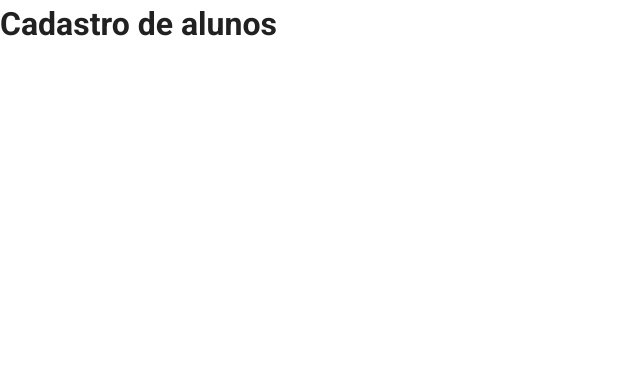
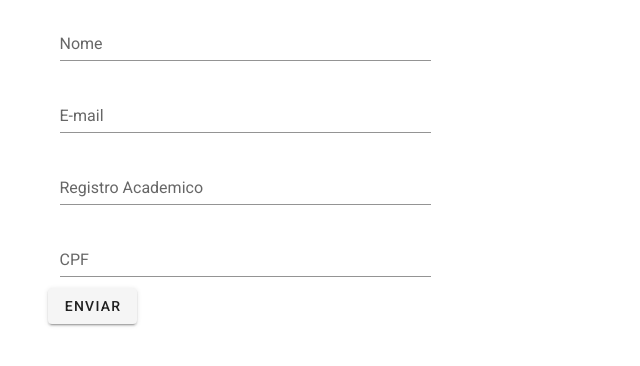
Before and after one commit to arielamorim/edtech-front, a Vue app: page /createstudent in a window 1280 px wide. Shown: the top 366 px of the page, without its empty margins (0-640 px from the left). Built offline with nearby package versions, Linux system fonts and the light colour scheme.

Commit message:
Add axios and first test form

```diff
--- a/package.json
+++ b/package.json
@@ -7,6 +7,7 @@
     "build": "vue-cli-service build"
   },
   "dependencies": {
+    "axios": "^1.6.7",
     "core-js": "^3.8.3",
     "register-service-worker": "^1.7.2",
     "vue": "^2.6.14",
--- a/src/views/CreateStudent.vue
+++ b/src/views/CreateStudent.vue
@@ -1,3 +1,106 @@
 <template>
-    <h1>Cadastro de alunos</h1>
+    <v-form id="create" v-model="valid" @submit.prevent="submitForm">
+        <v-container>
+        <v-row>
+            <v-col cols="12" md="4">
+                <v-text-field
+                    v-model="name"
+                    :rules="nameRules"
+                    label="Nome"
+                    required
+                    hide-details
+                ></v-text-field>
+            </v-col>
+        </v-row>
+        <v-row>
+            <v-col cols="12" md="4">
+            <v-text-field
+                v-model="email"
+                :rules="emailRules"
+                label="E-mail"
+                hide-details
+                required
+            ></v-text-field>
+            </v-col>
+        </v-row>
+        <v-row>
+            <v-col cols="12" md="4">
+                <v-text-field
+                    v-model="ra"
+                    label="Registro Academico"
+                    hide-details
+                    required
+                ></v-text-field>
+            </v-col>
+        </v-row>
+        <v-row>
+            <v-col cols="12" md="4">
+            <v-text-field
+                v-model="cpf"
+                label="CPF"
+                hide-details
+                required
+            ></v-text-field>
+            </v-col>
+        </v-row>
+        <v-row>
+            <v-btn type="submit">Enviar</v-btn>
+        </v-row>
+        </v-container>
+    </v-form>
 </template>
+<script>
+    import axios from 'axios';
+
+    export default {
+        data: () => ({
+            valid: false,
+            name: '',
+            cpf: '',
+            email: '',
+            ra: '',
+            nameRules: [
+                value => {
+                    if (value) return true
+
+                    return 'Name is required.'
+                },
+                value => {
+                    if (value?.length <= 10) return true
+
+                    return 'Name must be less than 10 characters.'
+                },
+            ],
+            emailRules: [
+                value => {
+                    if (value) return true
+
+                    return 'E-mail is requred.'
+                },
+                value => {
+                    if (/.+@.+\..+/.test(value)) return true
+
+                    return 'E-mail must be valid.'
+                },
+            ],
+        }),
+        methods: {
+            submitForm() {
+                // Prepare the data object to send to the API
+                const formData = {
+                    name: this.name,
+                    email: this.email,
+                    ra: this.ra,
+                    cpf: this.cpf
+                };
+                console.log("Form DATA -->", formData)
+                // Make the Axios POST request
+                axios.post('https://your-api-endpoint.com/your-route', formData)
+                    .then(response => {
+                        console.log(response.data);
+                    })
+                    .catch(error => {
+                        console.error('Error:', error);
+                    });
+    }}}
+</script>
```
Also changed, not shown: 1 other file (tests, documents, lock files or other folders).
